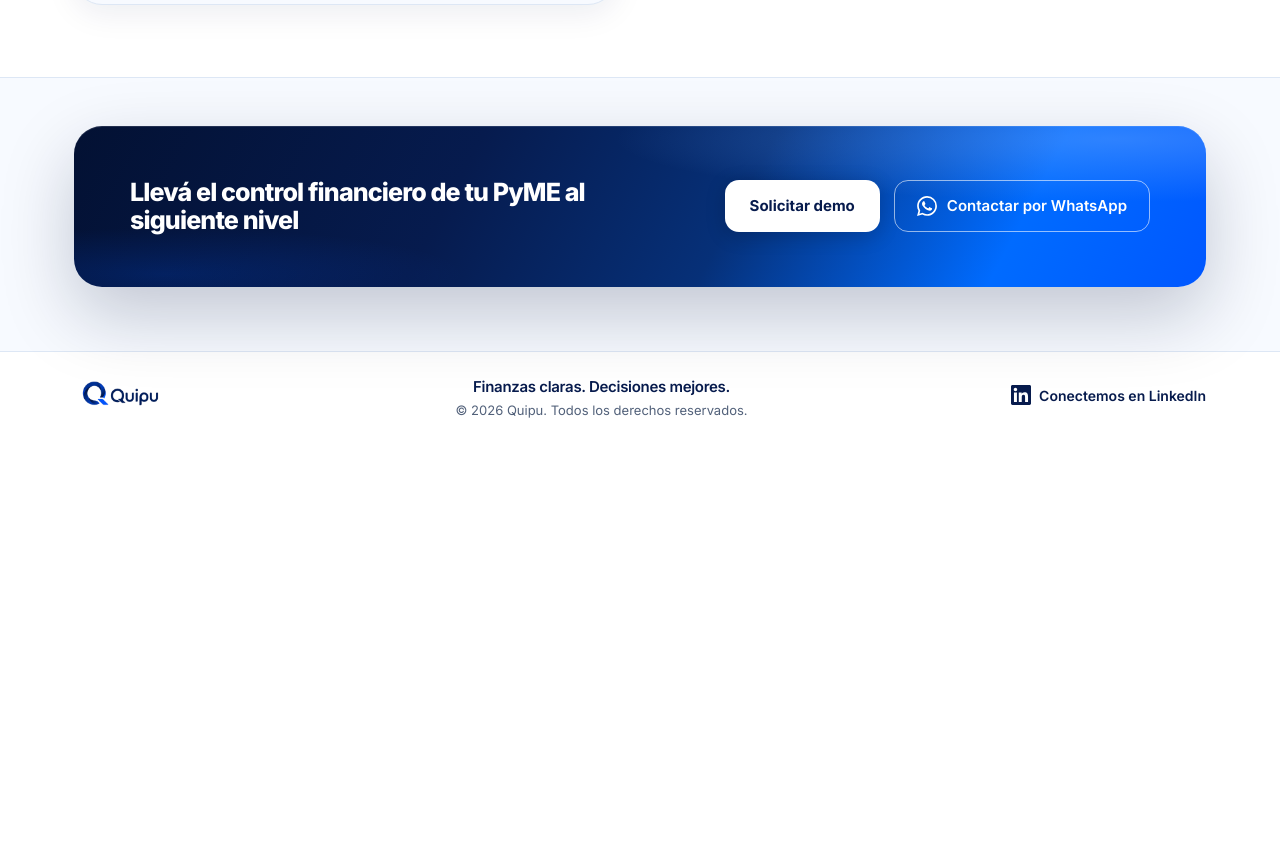
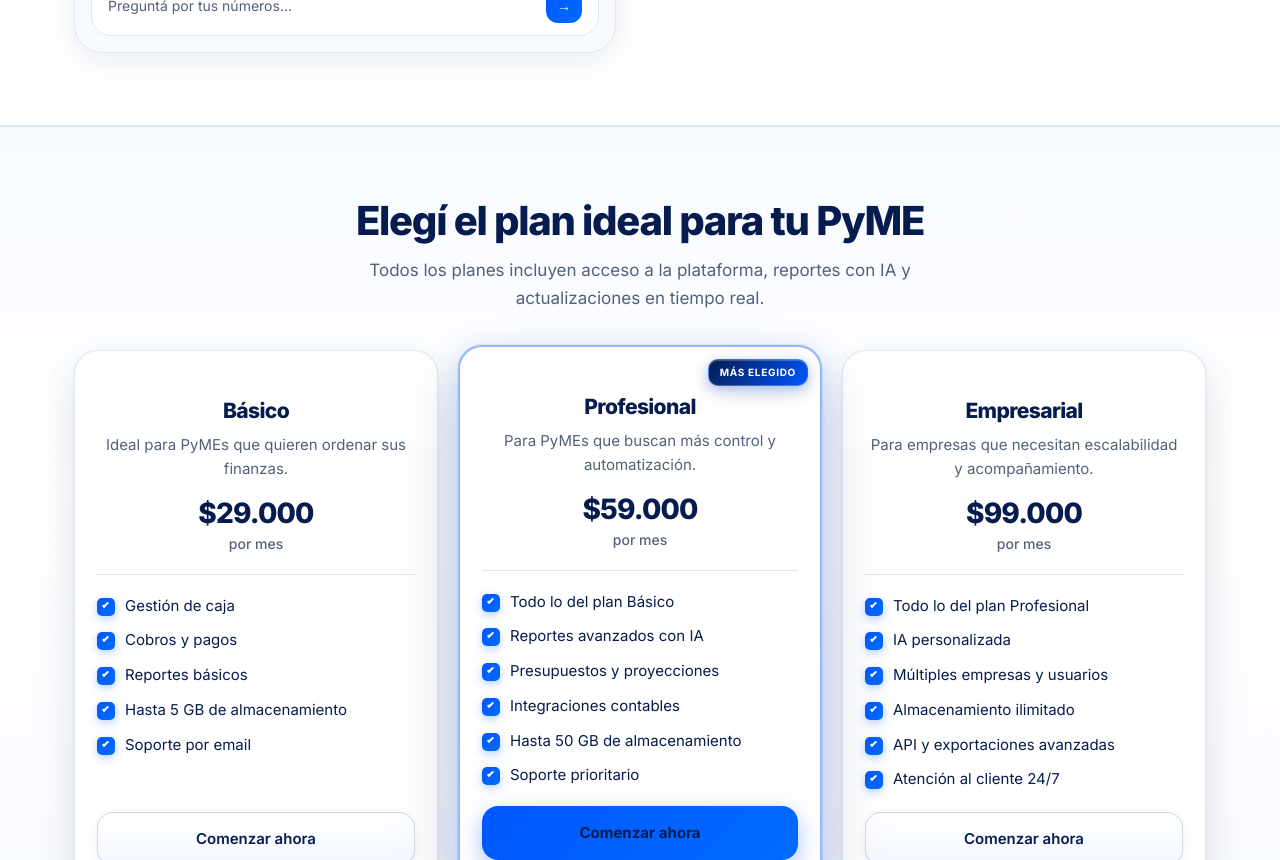
Before and after one commit to javierllorente-HWorld/quipu-landingpage, a React (Vite) app: page / in a window 1280 px wide. Shown: the part 1940-2800 px from the top of the page. Before the commit the page ends 2384 px from the top, so only its background shows below. Built offline with nearby package versions, Linux system fonts and the light colour scheme.

Commit message:
Actualizar landing page con planes de pago

```diff
--- a/src/App.css
+++ b/src/App.css
@@ -68,7 +68,7 @@
 @media (min-width: 901px) {
   .header-inner {
     display: grid;
-    grid-template-columns: 1fr auto 1fr;
+    grid-template-columns: auto 1fr auto;
     align-items: center;
     gap: 20px;
     justify-content: initial;
@@ -79,8 +79,9 @@
   }
 
   .header-inner > .nav {
-    justify-self: center;
+    justify-self: end;
     grid-column: 2;
+    margin-right: 80px;
   }
 
   .header-inner > .header-demo-desktop {
@@ -374,7 +375,7 @@
   display: flex;
   flex-wrap: wrap;
   gap: 14px;
-  margin-bottom: 26px;
+  align-items: flex-start;
 }
 
 .btn-primary-light {
@@ -405,46 +406,14 @@
     0 18px 44px rgba(255, 255, 255, 0.42);
 }
 
-.hero .hero-actions .btn-outline-light {
-  font-size: 0.8125rem;
-  font-weight: 600;
-  padding: 9px 18px;
-}
-
-.btn-outline-light {
-  background: rgba(255, 255, 255, 0.08);
-  color: var(--q-white);
-  border: 1.5px solid rgba(255, 255, 255, 0.45);
-  padding: 11px 22px;
-}
-
-.btn-outline-light:hover {
-  background: rgba(255, 255, 255, 0.14);
-  border-color: rgba(255, 255, 255, 0.65);
-}
-
-.hero-linkedin {
-  display: inline-block;
-  font-size: 0.9375rem;
-  font-weight: 600;
-  color: var(--q-sky);
-  text-decoration: none;
-  border-bottom: 1px solid transparent;
-  transition: border-color 0.2s;
-}
-
-.hero-linkedin:hover {
-  border-bottom-color: var(--q-sky);
-}
-
-/* Hero principal — imagen derecha (mockup, sin caja extra) */
+/* Hero principal — laptop/mockup flotando sobre el fondo (sin marco tipo tarjeta) */
 .hero-visual {
   position: relative;
   perspective: none;
   line-height: 0;
   width: 100%;
-  max-width: min(960px, 100%);
-  margin: 0 auto;
+  max-width: min(1120px, 100%);
+  margin: -10px -8px 0 0;
   display: flex;
   justify-content: center;
   align-items: center;
@@ -459,53 +428,56 @@
   display: block;
   position: relative;
   width: auto;
-  max-width: min(920px, 100%);
-  max-height: min(720px, 82vh);
+  max-width: min(1220px, 108%);
+  max-height: min(880px, 90vh);
   height: auto;
   margin: 0 auto;
   object-fit: contain;
   object-position: center;
-  border-radius: 20px;
-  border: 1px solid rgba(255, 255, 255, 0.28);
-  box-shadow:
-    0 1px 0 rgba(255, 255, 255, 0.35) inset,
-    0 12px 32px rgba(3, 17, 51, 0.25),
-    0 32px 64px rgba(3, 17, 51, 0.28);
+  border: none;
+  border-radius: 0;
+  box-shadow: none;
+  filter: drop-shadow(0 10px 22px rgba(3, 17, 51, 0.18))
+    drop-shadow(0 32px 64px rgba(3, 17, 51, 0.26));
 }
 
 @media (min-width: 961px) {
   .hero-visual {
-    max-width: min(1000px, 100%);
+    max-width: min(1160px, 100%);
     justify-content: flex-end;
-    transform: translateY(-28px);
+    margin: 0 -20px 0 0;
+    transform: translateY(-4px);
   }
 
   .hero .hero-visual-img {
-    max-width: min(960px, 100%);
-    max-height: min(780px, 85vh);
-    border-radius: 22px;
+    max-width: min(1220px, 108%);
+    max-height: min(900px, 92vh);
   }
 }
 
 @media (max-width: 960px) {
   .hero-visual {
     max-width: 100%;
+    margin: -6px 0 0;
     justify-content: center;
-    transform: translateY(-14px);
+    transform: translateY(-10px);
   }
 
   .hero .hero-visual-img {
     width: 100%;
-    max-width: min(880px, 100%);
-    max-height: min(680px, 75vh);
-    border-radius: 18px;
+    max-width: min(960px, 100%);
+    max-height: min(760px, 78vh);
+    filter:
+      drop-shadow(0 4px 14px rgba(3, 17, 51, 0.12))
+      drop-shadow(0 22px 48px rgba(3, 17, 51, 0.26))
+      drop-shadow(0 44px 88px rgba(3, 17, 51, 0.34));
   }
 }
 
 @media (max-width: 560px) {
   .hero .hero-visual-img {
     max-width: 100%;
-    border-radius: 16px;
+    max-height: min(680px, 72vh);
   }
 }
 
@@ -516,6 +488,18 @@
 
 .cards-section {
   padding: 56px 0 72px;
+}
+
+#beneficios {
+  scroll-margin-top: 96px;
+}
+
+#producto {
+  scroll-margin-top: 110px;
+}
+
+#planes {
+  scroll-margin-top: 110px;
 }
 
 .cards-section .cards-grid {
@@ -894,6 +878,309 @@
   font-weight: 700;
 }
 
+/* Planes */
+.planes-section {
+  background: linear-gradient(180deg, var(--q-bg) 0%, var(--q-white) 40%, var(--q-bg) 100%);
+  border-block: 1px solid var(--q-border);
+  padding-top: 72px;
+  padding-bottom: 80px;
+}
+
+.planes-header {
+  text-align: center;
+  max-width: 42rem;
+  margin: 0 auto 38px;
+}
+
+.planes-header .planes-title {
+  margin: 0 0 14px;
+  font-size: clamp(1.95rem, 3.6vw, 2.5rem);
+  font-weight: 800;
+  letter-spacing: -0.032em;
+  line-height: 1.1;
+  color: var(--q-navy);
+}
+
+.planes-header .planes-sub {
+  margin-left: auto;
+  margin-right: auto;
+  margin-bottom: 0;
+  font-size: 1.0625rem;
+  line-height: 1.62;
+}
+
+.planes-grid {
+  display: grid;
+  grid-template-columns: repeat(3, minmax(0, 1fr));
+  gap: 20px;
+  align-items: stretch;
+  padding-bottom: 0;
+}
+
+.plan-card {
+  position: relative;
+  display: flex;
+  flex-direction: column;
+  min-height: 520px;
+  padding: 48px 22px 26px;
+  background: var(--q-white);
+  border: 1px solid rgba(221, 231, 245, 0.92);
+  border-radius: var(--radius-lg);
+  box-shadow:
+    0 1px 0 rgba(255, 255, 255, 0.96) inset,
+    0 1px 3px rgba(7, 27, 77, 0.06),
+    0 14px 36px rgba(7, 27, 77, 0.07),
+    0 28px 56px rgba(7, 27, 77, 0.05);
+  transition:
+    box-shadow 0.25s ease,
+    border-color 0.25s ease,
+    transform 0.25s ease;
+}
+
+.plan-card--featured {
+  z-index: 2;
+  border: 2px solid rgba(0, 87, 255, 0.42);
+  box-shadow:
+    0 1px 0 rgba(255, 255, 255, 0.98) inset,
+    0 0 0 1px rgba(0, 87, 255, 0.08),
+    0 6px 24px rgba(0, 87, 255, 0.14),
+    0 20px 48px rgba(0, 87, 255, 0.12),
+    0 40px 80px rgba(3, 17, 51, 0.1);
+  transform: translateY(-5px);
+}
+
+.plan-card__badge {
+  position: absolute;
+  top: 12px;
+  right: 12px;
+  left: auto;
+  transform: none;
+  padding: 5px 11px;
+  border-radius: 10px;
+  font-size: 0.625rem;
+  font-weight: 700;
+  letter-spacing: 0.07em;
+  text-transform: uppercase;
+  color: var(--q-white);
+  background: linear-gradient(135deg, var(--q-navy), var(--q-blue));
+  border: 1px solid rgba(255, 255, 255, 0.28);
+  box-shadow:
+    0 1px 0 rgba(255, 255, 255, 0.22) inset,
+    0 3px 12px rgba(0, 87, 255, 0.28),
+    0 8px 20px rgba(3, 17, 51, 0.12);
+  white-space: nowrap;
+}
+
+.plan-card__name {
+  margin: 0 0 10px;
+  font-size: 1.3125rem;
+  font-weight: 800;
+  letter-spacing: -0.03em;
+  line-height: 1.15;
+  color: var(--q-navy);
+  text-align: center;
+}
+
+.plan-card__desc {
+  margin: 0 0 18px;
+  min-height: 2.95em;
+  font-size: 0.9375rem;
+  line-height: 1.55;
+  color: var(--q-muted);
+  text-align: center;
+  flex-grow: 0;
+}
+
+.plan-card__price {
+  display: flex;
+  flex-direction: column;
+  align-items: center;
+  gap: 4px;
+  margin-bottom: 20px;
+  padding-bottom: 20px;
+  border-bottom: 1px solid var(--q-border);
+}
+
+.plan-card__amount {
+  font-size: 1.75rem;
+  font-weight: 800;
+  letter-spacing: -0.03em;
+  color: var(--q-navy);
+  line-height: 1.1;
+}
+
+.plan-card__period {
+  font-size: 0.875rem;
+  font-weight: 500;
+  color: var(--q-muted);
+}
+
+.plan-card__features {
+  list-style: none;
+  margin: 0 0 20px;
+  padding: 0;
+  display: flex;
+  flex-direction: column;
+  gap: 13px;
+  flex: 1;
+}
+
+.plan-card__features li {
+  position: relative;
+  padding-left: 28px;
+  font-size: 0.9375rem;
+  line-height: 1.45;
+  color: var(--q-text);
+}
+
+.plan-card__features li::before {
+  content: '';
+  position: absolute;
+  left: 0;
+  top: 3px;
+  width: 18px;
+  height: 18px;
+  border-radius: 5px;
+  background: linear-gradient(135deg, var(--q-blue), var(--q-electric));
+  box-shadow: 0 3px 10px rgba(0, 87, 255, 0.28);
+}
+
+.plan-card__features li::after {
+  content: '';
+  position: absolute;
+  left: 5px;
+  top: 8px;
+  width: 7px;
+  height: 3px;
+  border: 2px solid var(--q-white);
+  border-top: none;
+  border-right: none;
+  transform: rotate(-45deg);
+}
+
+.plan-card__cta {
+  display: inline-flex;
+  align-items: center;
+  justify-content: center;
+  width: 100%;
+  margin-top: auto;
+  min-height: 54px;
+  padding: 14px 22px;
+  box-sizing: border-box;
+  font-family: var(--font);
+  font-size: 0.9375rem;
+  font-weight: 600;
+  line-height: 1.2;
+  text-decoration: none;
+  border-radius: var(--radius-sm);
+  cursor: pointer;
+  transition:
+    transform 0.15s,
+    box-shadow 0.2s,
+    background 0.2s,
+    border-color 0.2s,
+    color 0.2s;
+}
+
+.plan-card__cta:active {
+  transform: scale(0.98);
+}
+
+.plan-card__cta--outline {
+  background: linear-gradient(180deg, #ffffff 0%, #f3f7ff 100%);
+  color: var(--q-navy);
+  border: 1.5px solid rgba(6, 27, 78, 0.16);
+  box-shadow:
+    0 1px 0 rgba(255, 255, 255, 0.9) inset,
+    0 2px 10px rgba(7, 27, 77, 0.07);
+  font-weight: 600;
+}
+
+.plan-card__cta--outline:hover {
+  border-color: rgba(0, 87, 255, 0.38);
+  color: var(--q-blue);
+  background: var(--q-white);
+  box-shadow:
+    0 1px 0 rgba(255, 255, 255, 1) inset,
+    0 6px 22px rgba(0, 87, 255, 0.12);
+}
+
+.plan-card__cta--primary {
+  background: linear-gradient(135deg, var(--q-blue), var(--q-electric));
+  color: var(--q-white);
+  border: none;
+  box-shadow: 0 8px 24px rgba(0, 87, 255, 0.35);
+  font-weight: 700;
+}
+
+.plan-card__cta--primary:hover {
+  box-shadow: 0 12px 32px rgba(0, 87, 255, 0.45);
+  color: var(--q-white);
+}
+
+.planes-footnote {
+  margin: 22px 0 0;
+  text-align: center;
+  font-size: 0.875rem;
+  line-height: 1.5;
+  color: var(--q-muted);
+}
+
+@media (max-width: 960px) {
+  .planes-section {
+    padding-top: 64px;
+    padding-bottom: 74px;
+  }
+
+  .planes-header {
+    margin-bottom: 32px;
+  }
+
+  .planes-grid {
+    grid-template-columns: 1fr;
+    max-width: 440px;
+    margin: 0 auto;
+    gap: 22px;
+    padding-bottom: 0;
+  }
+
+  .plan-card {
+    min-height: 0;
+  }
+
+  .plan-card--featured {
+    transform: translateY(0);
+    order: -1;
+  }
+}
+
+@media (max-width: 560px) {
+  .planes-section {
+    padding-top: 56px;
+    padding-bottom: 68px;
+  }
+
+  .planes-header {
+    margin-bottom: 28px;
+  }
+
+  .planes-header .planes-title {
+    font-size: clamp(1.75rem, 6.5vw, 2.1rem);
+  }
+
+  .plan-card {
+    padding: 46px 20px 24px;
+  }
+
+  .planes-footnote {
+    margin-top: 18px;
+  }
+
+  .plan-card__amount {
+    font-size: 1.625rem;
+  }
+}
+
 /* CTA final */
 .cta-band {
   padding: 48px 0 64px;
--- a/src/App.jsx
+++ b/src/App.jsx
@@ -35,6 +35,9 @@ function Header() {
           </a>
           <a href="#ia" onClick={close}>
             IA
+          </a>
+          <a href="#planes" onClick={close}>
+            Planes
           </a>
           <a href="#contacto" onClick={close}>
             Contacto
@@ -200,9 +203,9 @@ function FeatureCards() {
   ]
 
   return (
-    <section className="cards-section" id="producto">
+    <section className="cards-section">
       <div className="container">
-        <div className="cards-grid">
+        <div className="cards-grid" id="beneficios">
           {items.map((item) => (
             <article key={item.title} className="feature-card">
               <div className="feature-card-icon" aria-hidden>
@@ -265,12 +268,118 @@ function IACopilotMock() {
   )
 }
 
+function PlanesSection() {
+  const planesWhatsappHref =
+    'https://api.whatsapp.com/send/?phone=5492216161594&text=Hola%2C+necesito+ayuda+con+Quipu&type=phone_number&app_absent=0'
+
+  return (
+    <section
+      className="section planes-section"
+      id="planes"
+      aria-labelledby="planes-heading"
+    >
+      <div className="container">
+        <header className="planes-header">
+          <h2 className="section-title planes-title" id="planes-heading">
+            Elegí el plan ideal para tu PyME
+          </h2>
+          <p className="section-sub planes-sub">
+            Todos los planes incluyen acceso a la plataforma, reportes con IA y
+            actualizaciones en tiempo real.
+          </p>
+        </header>
+        <div className="planes-grid">
+          <article className="plan-card">
+            <h3 className="plan-card__name">Básico</h3>
+            <p className="plan-card__desc">
+              Ideal para PyMEs que quieren ordenar sus finanzas.
+            </p>
+            <div className="plan-card__price">
+              <span className="plan-card__amount">$29.000</span>
+              <span className="plan-card__period">por mes</span>
+            </div>
+            <ul className="plan-card__features">
+              <li>Gestión de caja</li>
+              <li>Cobros y pagos</li>
+              <li>Reportes básicos</li>
+              <li>Hasta 5 GB de almacenamiento</li>
+              <li>Soporte por email</li>
+            </ul>
+            <a
+              href={planesWhatsappHref}
+              className="plan-card__cta plan-card__cta--outline"
+              target="_blank"
+              rel="noreferrer"
+            >
+              Comenzar ahora
+            </a>
+          </article>
+          <article className="plan-card plan-card--featured">
+            <span className="plan-card__badge">Más elegido</span>
+            <h3 className="plan-card__name">Profesional</h3>
+            <p className="plan-card__desc">
+              Para PyMEs que buscan más control y automatización.
+            </p>
+            <div className="plan-card__price">
+              <span className="plan-card__amount">$59.000</span>
+              <span className="plan-card__period">por mes</span>
+            </div>
+            <ul className="plan-card__features">
+              <li>Todo lo del plan Básico</li>
+              <li>Reportes avanzados con IA</li>
+              <li>Presupuestos y proyecciones</li>
+              <li>Integraciones contables</li>
+              <li>Hasta 50 GB de almacenamiento</li>
+              <li>Soporte prioritario</li>
+            </ul>
+            <a
+              href={planesWhatsappHref}
+              className="plan-card__cta plan-card__cta--primary"
+              target="_blank"
+              rel="noreferrer"
+            >
+              Comenzar ahora
+            </a>
+          </article>
+          <article className="plan-card">
+            <h3 className="plan-card__name">Empresarial</h3>
+            <p className="plan-card__desc">
+              Para empresas que necesitan escalabilidad y acompañamiento.
+            </p>
+            <div className="plan-card__price">
+              <span className="plan-card__amount">$99.000</span>
+              <span className="plan-card__period">por mes</span>
+            </div>
+            <ul className="plan-card__features">
+              <li>Todo lo del plan Profesional</li>
+              <li>IA personalizada</li>
+              <li>Múltiples empresas y usuarios</li>
+              <li>Almacenamiento ilimitado</li>
+              <li>API y exportaciones avanzadas</li>
+              <li>Atención al cliente 24/7</li>
+            </ul>
+            <a
+              href={planesWhatsappHref}
+              className="plan-card__cta plan-card__cta--outline"
+              target="_blank"
+              rel="noreferrer"
+            >
+              Comenzar ahora
+            </a>
+          </article>
+        </div>
+        <p className="planes-footnote">Cancelá cuando quieras. Sin permanencia.</p>
+      </div>
+    </section>
+  )
+}
+
 function App() {
   return (
     <div className="quipu" id="top">
       <Header />
 
-      <section className="hero" id="beneficios">
+      <section className="hero">
         <div className="hero-bg" aria-hidden />
         <div className="container hero-grid">
           <div className="hero-copy">
@@ -286,28 +395,12 @@ function App() {
               <a href="https://mail.google.com/mail/?view=cm&fs=1&to=javierllorentee@gmail.com&su=Consulta%20sobre%20demo&body=Hola%20equipo%20de%20Quipu%2C%0A%0AMe%20encantar%C3%ADa%20conocer%20m%C3%A1s%20sobre%20su%20producto%2C%20si%C3%A9ntanse%20libres%20de%20contactarme%20a%20este%20mismo%20correo%20para%20coordinar%20una%20demo.%0A%0AMuchas%20gracias" className="btn btn-primary-light">
                 Solicitar demo
               </a>
-              <a
-                href="https://api.whatsapp.com/send/?phone=5492216161594&text=Hola%2C+necesito+ayuda+con+Quipu&type=phone_number&app_absent=0"
-                className="btn btn-outline-light"
-                target="_blank"
-                rel="noreferrer"
-              >
-                Contactar por WhatsApp
-              </a>
             </div>
-            <a
-              className="hero-linkedin"
-              href="https://www.linkedin.com/in/javier-llorente-/"
-              target="_blank"
-              rel="noreferrer"
-            >
-              Conócenos en LinkedIn →
-            </a>
           </div>
           <div className="hero-visual">
             <img
               className="hero-visual-img"
-              src="/inicio_quipu.png"
+              src="/pc-imagen-inicio-quipu.png"
               alt="Vista principal de Quipu"
               decoding="async"
               fetchPriority="high"
@@ -318,7 +411,7 @@ function App() {
 
       <FeatureCards />
 
-      <section className="section platform-section">
+      <section className="section platform-section" id="producto">
         <div className="container platform-grid">
           <div className="platform-copy">
             <h2 className="section-title">Todo en una sola plataforma</h2>
@@ -354,6 +447,8 @@ function App() {
           </div>
         </div>
       </section>
+
+      <PlanesSection />
 
       <section className="cta-band" id="contacto">
         <div className="container">
```
Also changed, not shown: public/pc-imagen-inicio-quipu.png (added).
